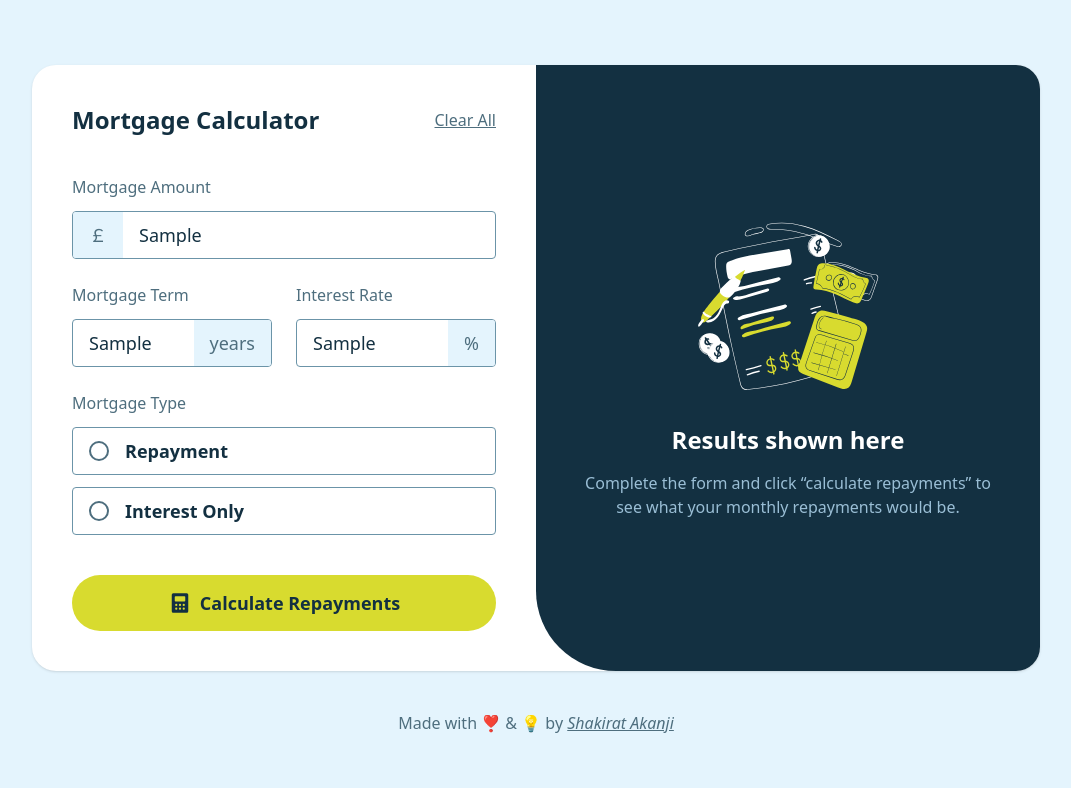
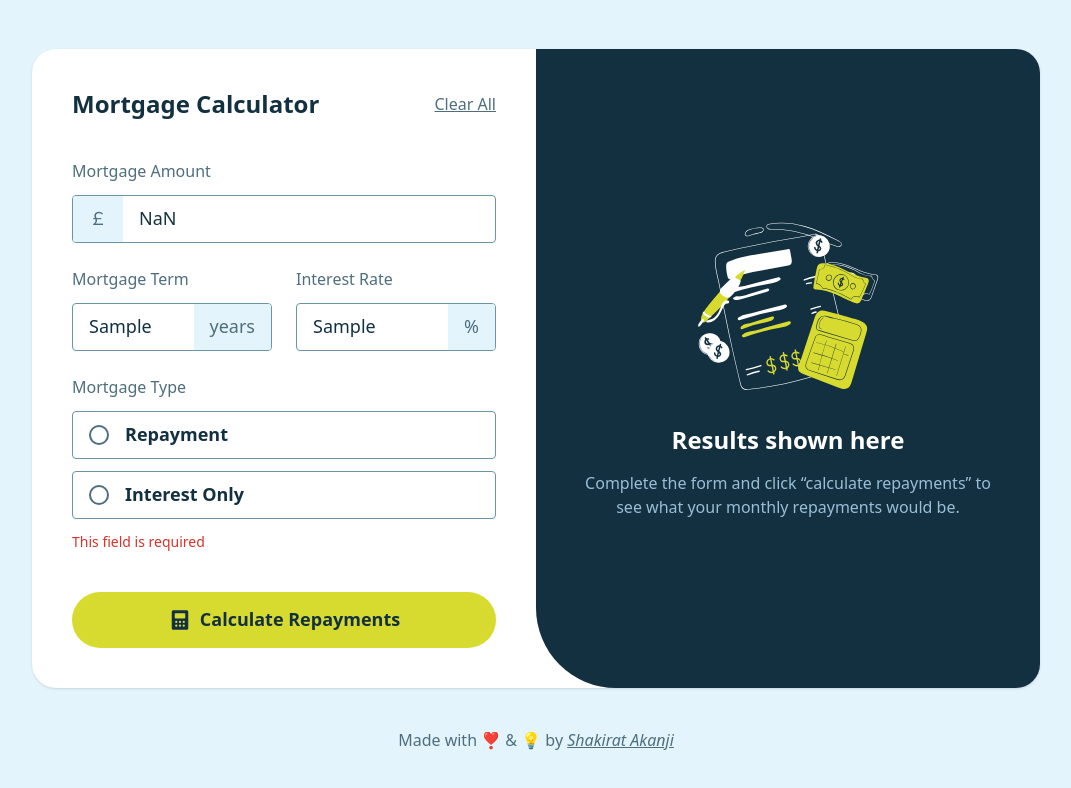
Before and after one commit to Anikhe00/Mortgage-Calculator, a React (Vite) app: page / in a window 1280 px wide. Both pictures are taken after typing "Sample", "Sample", "Sample" into the empty fields and a click on the button "Clear All". Shown: the top 788 px of the page, without its empty margins (104-1175 px from the left). Built offline with nearby package versions, Linux system fonts and the light colour scheme.

Commit message:
Error successfully handled, and I formatted the input. Now let's display the result

```diff
--- a/src/App.jsx
+++ b/src/App.jsx
@@ -9,18 +9,25 @@ export default function App() {
   const [interestRate, setInterestRate] = useState("");
   const [mortgageType, setMortgageType] = useState("");
 
+  // Set error for mortgage type
+  const [typeError, setTypeError] = useState(false);
+
+  // Handle the mortgage calculation
   function calculateMortgage(
     mortgageAmount,
     mortgageTerm,
     interestRate,
     mortgageType
   ) {
+    // Converts the input "string" to Float and declare the variable needed
     const principal = parseFloat(mortgageAmount);
     const monthlyRate = parseFloat(interestRate) / 100 / 12;
     const n = parseFloat(mortgageTerm) * 12;
 
+    // Declare the variables we need for the result
     let monthlyRepayment, totalRepayment;
 
+    // Check the users mortgage type and calculate the monthly and total payment
     if (mortgageType === "interestOnly") {
       monthlyRepayment = (principal * (parseFloat(interestRate) / 100)) / 12;
       totalRepayment = principal + monthlyRepayment * n;
@@ -32,15 +39,24 @@ export default function App() {
       totalRepayment = monthlyRepayment * n;
     }
 
+    // return an object containing the result
     return {
       monthlyRepayment: monthlyRepayment.toFixed(2),
       totalRepayment: totalRepayment.toFixed(2),
     };
   }
 
+  // Handles the form submit
   function handleCalculate(e) {
     e.preventDefault();
 
+    if (!mortgageType) {
+      setTypeError(true);
+      return;
+    }
+    setTypeError(false);
+
+    // Declare a variable "result" that calculate the mortgage and stores the object returned
     const result = calculateMortgage(
       mortgageAmount,
       mortgageTerm,
@@ -48,9 +64,11 @@ export default function App() {
       mortgageType
     );
 
+    // Debugging
     console.log(result);
   }
 
+  // The main app section
   return (
     <main className="w-full h-auto lg:h-dvh flex flex-col md:p-[2.5rem] gap-[2.5rem] items-center justify-center pb-[1.5rem] bg-slate-100">
       <section className="flex lg:flex-row flex-col lg:max-w-[63rem] w-[100%] h-auto items-start overflow-hidden md:rounded-[1.5rem] bg-white shadow">
@@ -65,6 +83,7 @@ export default function App() {
           mortgageType={mortgageType}
           setMortgageType={setMortgageType}
           onCalculate={handleCalculate}
+          typeError={typeError}
         />
 
         {/* Result component */}
--- a/src/components/Calculator.jsx
+++ b/src/components/Calculator.jsx
@@ -13,6 +13,7 @@ export default function Calculator({
   mortgageType,
   setMortgageType,
   onCalculate,
+  typeError,
 }) {
   return (
     <form
@@ -32,8 +33,23 @@ export default function Calculator({
           label="Mortgage Amount"
           unit="￡"
           unitPosition="before"
-          value={mortgageAmount}
-          onChange={(e) => setMortgageAmount(parseFloat(e.target.value))}
+          value={
+            mortgageAmount
+              ? Intl.NumberFormat("en-UK").format(
+                  Number(
+                    typeof mortgageAmount === "string"
+                      ? mortgageAmount.replace(/,/g, "")
+                      : mortgageAmount
+                  )
+                )
+              : ""
+          }
+          onChange={(e) => {
+            // Remove commas, allow only digits
+            const raw = e.target.value.replace(/,/g, "");
+            setMortgageAmount(raw);
+          }}
+          required
         />
 
         <div className="w-[100%] flex flex-col lg:flex-row md:flex-row items-start gap-[1.5rem]">
@@ -42,7 +58,8 @@ export default function Calculator({
             unit="years"
             unitPosition="after"
             value={mortgageTerm}
-            onChange={(e) => setMortgageTerm(parseFloat(e.target.value))}
+            onChange={(e) => setMortgageTerm(e.target.value)}
+            required
           />
 
           <InputField
@@ -50,7 +67,8 @@ export default function Calculator({
             unit="%"
             unitPosition="after"
             value={interestRate}
-            onChange={(e) => setInterestRate(parseFloat(e.target.value))}
+            onChange={(e) => setInterestRate(e.target.value)}
+            required
           />
         </div>
 
@@ -72,6 +90,12 @@ export default function Calculator({
             checked={mortgageType === "interestOnly"}
             onChange={(e) => setMortgageType(e.target.value)}
           />
+
+          {typeError && (
+            <p className="text-red text-[0.875rem] font-normal leading-[150%]">
+              This field is required
+            </p>
+          )}
         </div>
       </div>
 
--- a/src/components/InputField.jsx
+++ b/src/components/InputField.jsx
@@ -1,6 +1,23 @@
-export default function InputField({ label, unit, unitPosition, onChange }) {
+import { useState } from "react";
+
+export default function InputField({
+  label,
+  unit,
+  unitPosition,
+  onChange,
+  value,
+  required,
+}) {
+  const [touched, setTouched] = useState(false);
+
+  const showError = required && touched && !value;
+
   const unitElement = unit && (
-    <div className="flex py-[0.75rem] px-[1rem] flex-col items-center justify-center gap-[0.5rem] bg-slate-100 text-[1.125rem] font-medium leading-[125%] text-slate-700 self-stretch group-focus-within:bg-lime group-focus-within:text-slate-900">
+    <div
+      className={`flex py-[0.75rem] px-[1rem] flex-col items-center justify-center gap-[0.5rem text-[1.125rem] font-medium leading-[125%] self-stretch group-focus-within:bg-lime group-focus-within:text-slate-900 ${
+        showError ? "bg-red text-white" : " bg-slate-100 text-slate-700"
+      }`}
+    >
       {unit}
     </div>
   );
@@ -11,16 +28,30 @@ export default function InputField({ label, unit, unitPosition, onChange }) {
         {label}
       </label>
 
-      <div className="group flex self-stretch items-start h-[3rem] rounded-[0.25rem] border border-slate-500 hover:border-slate-900 overflow-hidden focus-within:border-lime">
+      <div
+        className={`group flex self-stretch items-start h-[3rem] rounded-[0.25rem] overflow-hidden focus-within:border-lime ${
+          showError
+            ? "border border-red"
+            : "border border-slate-500 hover:border-slate-900"
+        }`}
+      >
         {unitPosition === "before" && unitElement}
 
         <input
+          value={value}
           type="text"
           className="self-stretch w-[100%] flex items-center gap-[1.5rem] px-[1rem] border-none text-slate-900 focus:outline-none caret-slate-500 text-[1.125rem] font-medium"
           onChange={onChange}
+          onBlur={() => setTouched(true)}
         />
         {unitPosition === "after" && unitElement}
       </div>
+
+      {showError && (
+        <p className="text-red text-[0.875rem] font-normal leading-[150%]">
+          This field is required
+        </p>
+      )}
     </div>
   );
 }
--- a/src/index.css
+++ b/src/index.css
@@ -14,4 +14,6 @@
   --color-slate-300: #9abed5;
   --color-slate-100: #e4f4fd;
   --color-slate-50: #9abed5;
+
+  --color-red: #d73328;
 }
```
